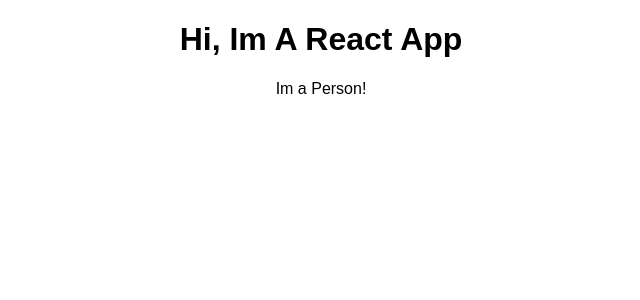
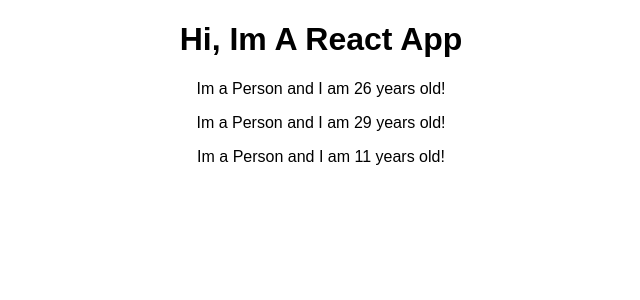
Before and after one commit to barbaraolivieri/react-complete-guide, a React (Create React App) app: page / in a window 1280 px wide. Shown: the top 300 px of the page, without its empty margins (319-959 px from the left). Built offline with nearby package versions, Linux system fonts and the light colour scheme.

Commit message:
Add js em person

```diff
--- a/src/App.js
+++ b/src/App.js
@@ -8,6 +8,8 @@
       <div className="App">
         <h1>Hi, Im A React App</h1>
       <Person />
+      <Person />
+      <Person />
       </div>
 
     );
--- a/src/Person/Person.js
+++ b/src/Person/Person.js
@@ -1,7 +1,7 @@
 import React from 'react';
 
 const person = () => {
-	return <p>Im a Person!</p>
+	return <p>Im a Person and I am {Math.floor(Math.random() * 30)} years old!</p>
 };
 
 export default person;
```
